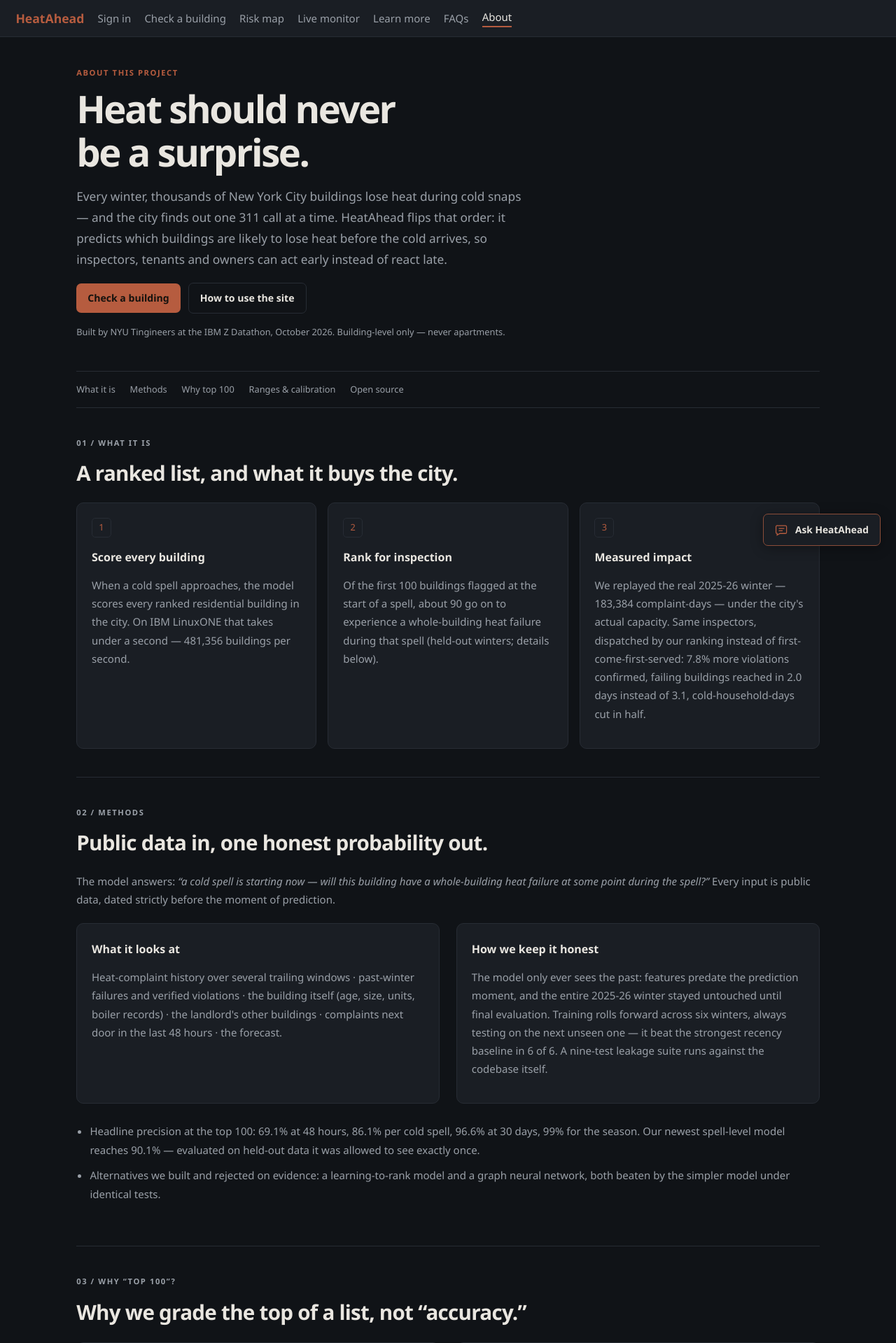
After one commit to Tanneywanney25/ibm_submission, a Flask app: page /about in a window 1280 px wide. The commit adds this page. Shown: the top 1919 px of the page at 70% size. Run offline with Flask 3, Linux system fonts and the light colour scheme; some libraries are stand-ins or nearby versions.

Commit message:
The About tab: what HeatAhead is, methods, why precision@k, ranges, open source
New /about page (template-only, works in LITE) on the existing help-page
styling, added to the nav and the URL contract. Includes the why-top-100
explainer: accuracy is meaningless at a 1-2% base rate, precision at depth
grades the list, calibration grades the percentages - also added to the
docs/about-copy.md source. Smoke test green (all routes 200 in LITE,
21 web tests pass).

Co-Authored-By: Claude Fable 5 <noreply@anthropic.com>

```diff
--- a/web/account_auth.py
+++ b/web/account_auth.py
@@ -100,7 +100,7 @@ def safe_next(value):
         parts = urlsplit(value)
     except ValueError:
         return "/"
-    if parts.scheme or parts.netloc or parts.path not in {"/", "/map", "/building", "/monitor", "/unsubscribe", "/learn-more", "/faq"}:
+    if parts.scheme or parts.netloc or parts.path not in {"/", "/map", "/building", "/monitor", "/unsubscribe", "/learn-more", "/faq", "/about"}:
         return "/"
     return value
 
--- a/web/site_guide.py
+++ b/web/site_guide.py
@@ -105,6 +105,11 @@ def learn_more():
     return render_template("learn_more.html", page="learn")
 
 
+@bp.get("/about")
+def about():
+    return render_template("about.html", page="about")
+
+
 @bp.get("/faq")
 def faq():
     return render_template("faq.html", page="faq", faq_items=CONTENT["items"],
--- /dev/null
+++ b/web/templates/about.html
@@ -0,0 +1,116 @@
+{% extends "base.html" %}
+{% block title %}About HeatAhead{% endblock %}
+{% block head %}<link rel="stylesheet" href="{{ url_for('static', filename='help-pages.css') }}">{% endblock %}
+{% block body %}
+<div class="help-page">
+  <header class="help-hero">
+    <p class="help-eyebrow">About this project</p>
+    <h1>Heat should never<br>be a surprise.</h1>
+    <p class="help-lead">Every winter, thousands of New York City buildings lose heat during cold snaps — and the
+      city finds out one 311 call at a time. HeatAhead flips that order: it predicts which buildings are likely
+      to lose heat before the cold arrives, so inspectors, tenants and owners can act early instead of react late.</p>
+    <div class="help-actions"><a class="help-primary" href="/building">Check a building</a><a class="help-secondary" href="/learn-more">How to use the site</a></div>
+    <p class="help-small">Built by NYU Tingineers at the IBM Z Datathon, October 2026. Building-level only — never apartments.</p>
+  </header>
+
+  <nav class="help-toc" aria-label="On this page">
+    <a href="#what-it-is">What it is</a><a href="#methods">Methods</a>
+    <a href="#top-100">Why top 100</a><a href="#uncertainty">Ranges &amp; calibration</a>
+    <a href="#open-source">Open source</a>
+  </nav>
+
+  <section id="what-it-is" class="help-section">
+    <p class="help-eyebrow">01 / What it is</p><h2>A ranked list, and what it buys the city.</h2>
+    <div class="help-steps">
+      <article class="help-panel"><span class="help-step">1</span><h3>Score every building</h3>
+        <p>When a cold spell approaches, the model scores every ranked residential building in the city.
+          On IBM LinuxONE that takes under a second — 481,356 buildings per second.</p></article>
+      <article class="help-panel"><span class="help-step">2</span><h3>Rank for inspection</h3>
+        <p>Of the first 100 buildings flagged at the start of a spell, about 90 go on to experience a
+          whole-building heat failure during that spell (held-out winters; details below).</p></article>
+      <article class="help-panel"><span class="help-step">3</span><h3>Measured impact</h3>
+        <p>We replayed the real 2025-26 winter — 183,384 complaint-days — under the city's actual capacity.
+          Same inspectors, dispatched by our ranking instead of first-come-first-served: 7.8% more violations
+          confirmed, failing buildings reached in 2.0 days instead of 3.1, cold-household-days cut in half.</p></article>
+    </div>
+  </section>
+
+  <section id="methods" class="help-section">
+    <p class="help-eyebrow">02 / Methods</p><h2>Public data in, one honest probability out.</h2>
+    <p>The model answers: <em>“a cold spell is starting now — will this building have a whole-building heat
+      failure at some point during the spell?”</em> Every input is public data, dated strictly before the
+      moment of prediction.</p>
+    <div class="help-two">
+      <article class="help-panel"><h3>What it looks at</h3>
+        <p>Heat-complaint history over several trailing windows · past-winter failures and verified violations ·
+          the building itself (age, size, units, boiler records) · the landlord's other buildings ·
+          complaints next door in the last 48 hours · the forecast.</p></article>
+      <article class="help-panel"><h3>How we keep it honest</h3>
+        <p>The model only ever sees the past: features predate the prediction moment, and the entire 2025-26
+          winter stayed untouched until final evaluation. Training rolls forward across six winters, always
+          testing on the next unseen one — it beat the strongest recency baseline in 6 of 6. A nine-test
+          leakage suite runs against the codebase itself.</p></article>
+    </div>
+    <ul class="help-points">
+      <li>Headline precision at the top 100: 69.1% at 48 hours, 86.1% per cold spell, 96.6% at 30 days,
+        99% for the season. Our newest spell-level model reaches 90.1% — evaluated on held-out data it
+        was allowed to see exactly once.</li>
+      <li>Alternatives we built and rejected on evidence: a learning-to-rank model and a graph neural
+        network, both beaten by the simpler model under identical tests.</li>
+    </ul>
+  </section>
+
+  <section id="top-100" class="help-section">
+    <p class="help-eyebrow">03 / Why “top 100”?</p><h2>Why we grade the top of a list, not “accuracy.”</h2>
+    <div class="help-two">
+      <article class="help-panel"><h3>Accuracy rewards doing nothing</h3>
+        <p>About 1–2% of buildings fail in a given spell. A model that predicts “no failure” for every
+          building in New York scores over 98% accuracy while being completely useless. With rare events,
+          accuracy is the wrong yardstick — so we don't report it, and you shouldn't trust anyone who does.</p></article>
+      <article class="help-panel"><h3>Precision at depth is the real question</h3>
+        <p>The city has limited inspectors. “90 at the top 100” means: of the first 100 buildings our list
+          says to visit, about 90 genuinely lose heat during the spell — the hit rate of roughly the first
+          day of inspections. And we never show one cutoff alone: every evaluation reports the top 100, 500,
+          1,000 and 2,500, so no single flattering number can carry the story.</p></article>
+    </div>
+    <aside class="help-callout"><h3>Two different promises, both graded</h3>
+      <p>The ranked list is graded by precision at depth (who to visit first). The percentages shown on
+        building pages are graded by calibration — checked bin by bin, so “60%” means failure really happens
+        about 60% of the time in that group. One model, two measured guarantees. That discipline has teeth:
+        we rejected a model that <em>won</em> at the top 100 because it lost at the depths where the city
+        actually inspects.</p>
+    </aside>
+  </section>
+
+  <section id="uncertainty" class="help-section">
+    <p class="help-eyebrow">04 / Ranges &amp; calibration</p><h2>Uncertainty we measured and chose to show.</h2>
+    <div class="help-two">
+      <article class="help-panel"><h3>Why ranges</h3>
+        <p>A single number can be lucky. Every headline carries a bootstrap confidence interval — the
+          evaluation data is resampled thousands of times, including in blocks of consecutive days, because
+          days inside one cold snap rise and fall together. The model's edge over the best baseline survives
+          at p ≈ 0.00001 on daily rankings, and it won all 8 of 8 held-out cold spells.</p></article>
+      <article class="help-panel"><h3>Why capped and banded</h3>
+        <p>Every probability on this site is calibrated, then capped at 99% (nothing is certain) and shown
+          as a band above 20% — because “61.3%” implies a precision no forecast honestly has. The calibration
+          table is one click away on every building page.</p></article>
+    </div>
+  </section>
+
+  <section id="open-source" class="help-section">
+    <p class="help-eyebrow">05 / Open source</p><h2>The code is open. The data stays safe.</h2>
+    <div class="help-two">
+      <article class="help-panel"><h3>Published</h3>
+        <p>The feature pipeline, model training, the evaluation protocol, the statistical test suite,
+          portable JSON model files, and this website. Source available on request while the team
+          finalizes the license.</p></article>
+      <article class="help-panel"><h3>Deliberately not published</h3>
+        <p>Raw complaint extracts (get them from NYC Open Data directly), anything apartment-level,
+          and operational secrets. The underlying data is public: NYC 311, HPD violations, PLUTO and
+          weather archives.</p></article>
+    </div>
+    <p class="help-small">Built with Python, XGBoost, scikit-learn, Snap ML, Flask and deck.gl — running on
+      IBM LinuxONE (s390x) and Vercel. HeatAhead is an independent project, not NYC311 or an HPD service.</p>
+  </section>
+</div>
+{% endblock %}
--- a/web/templates/base.html
+++ b/web/templates/base.html
@@ -131,6 +131,7 @@ function skyline(el, specs, cell, gap, pad){
   <a href="/monitor" class="{{ 'active' if page == 'monitor' }}">Live monitor</a>
   <a href="/learn-more" class="{{ 'active' if page == 'learn' }}">Learn more</a>
   <a href="/faq" class="{{ 'active' if page == 'faq' }}">FAQs</a>
+  <a href="/about" class="{{ 'active' if page == 'about' }}">About</a>
   {% if account_user %}
   <div class="account-nav">
     <span title="{{ account_user.email }}">{{ account_user.name or account_user.email }}</span>
```
Also changed, not shown: docs/VERCEL.md (+1 -0 lines), docs/about-copy.md (+18 -0 lines).
